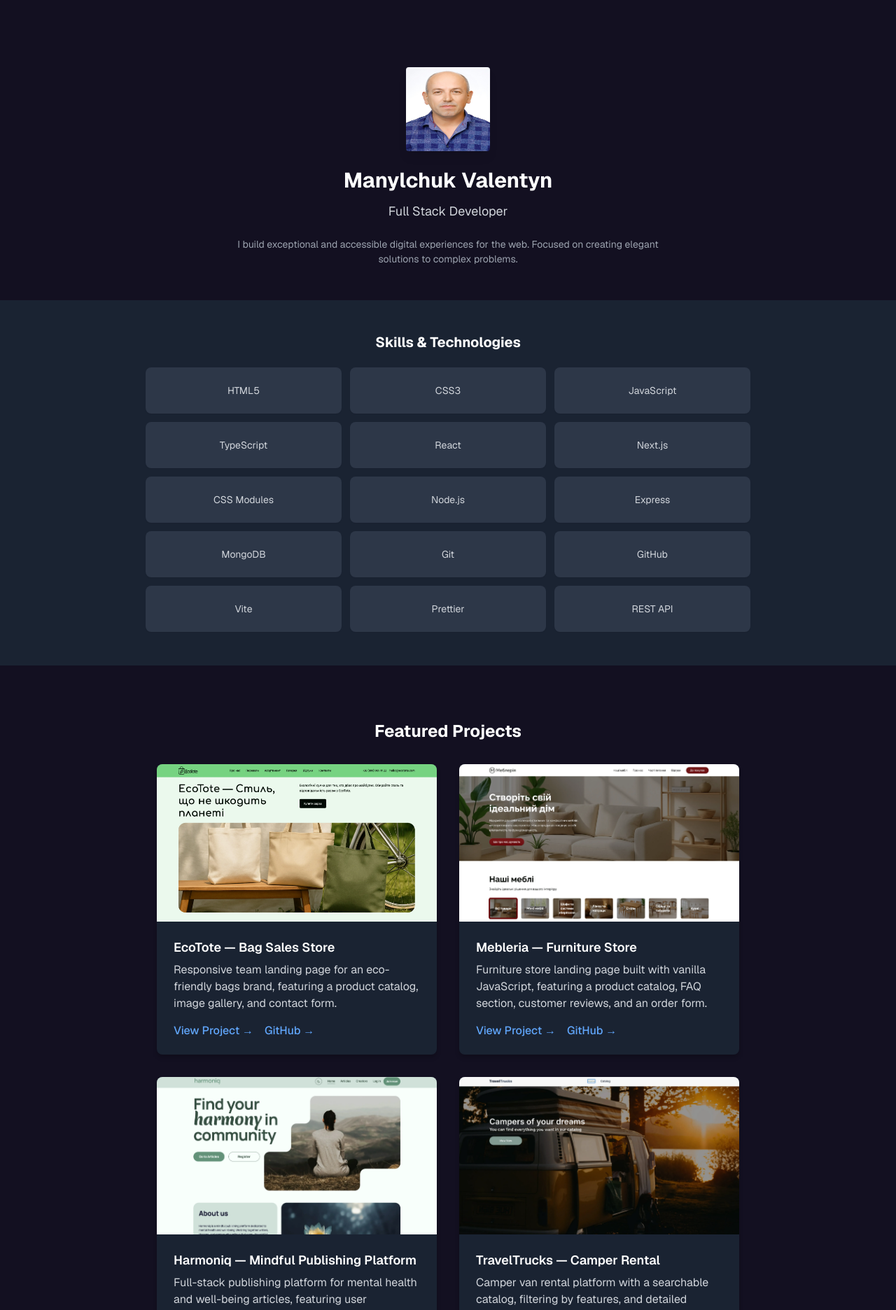
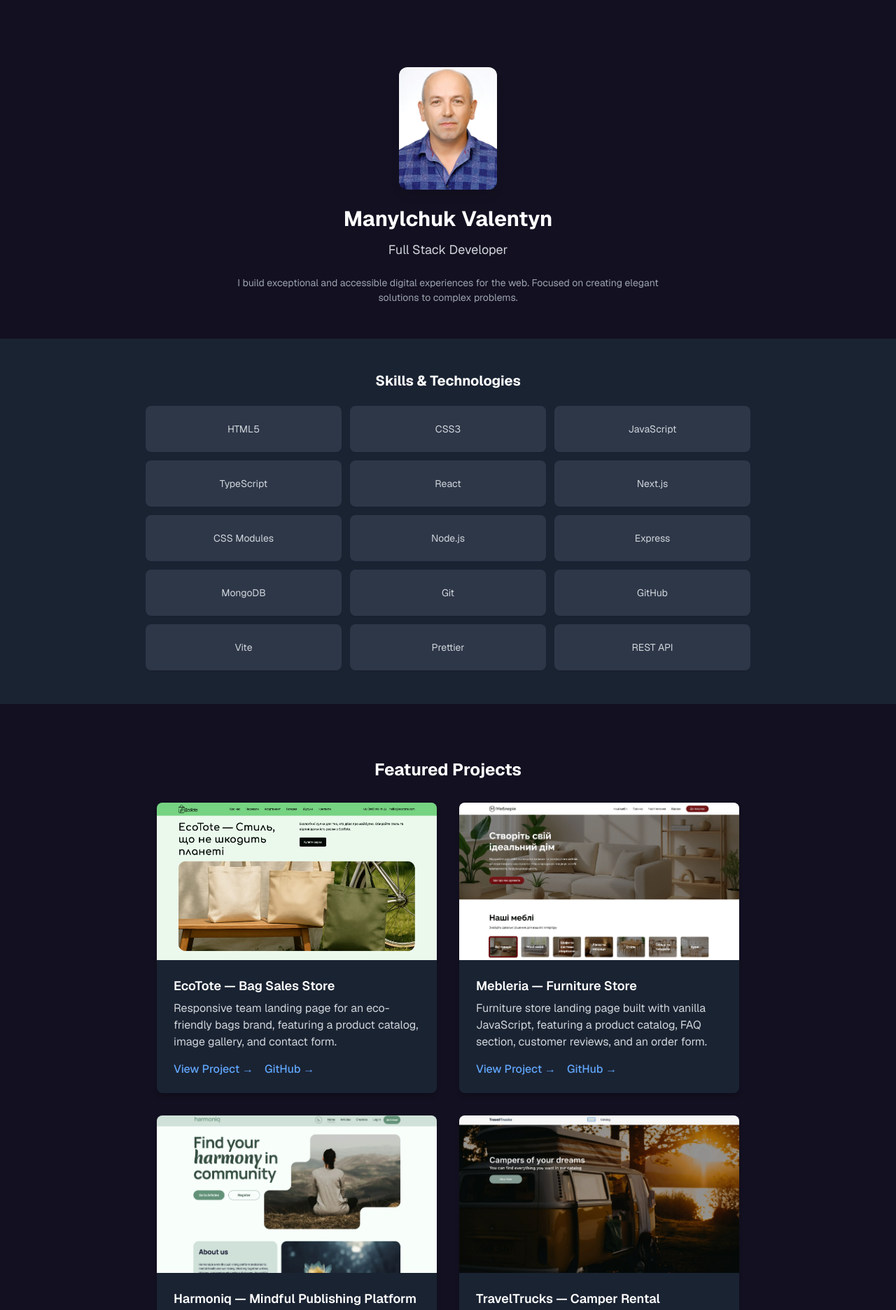
Before and after one commit to manilchuk/Portfolio-Manylchuk, a Next.js app: page / in a window 1280 px wide. Shown: the top 1872 px of the page at 70% size. Built offline with nearby package versions, Linux system fonts and the light colour scheme.

Commit message:
fix .image in HeroSection

```diff
--- a/app/components/HeroSection/HeroSection.module.css
+++ b/app/components/HeroSection/HeroSection.module.css
@@ -14,8 +14,9 @@
 .image {
   display: block;
   margin: 0 auto;
-  border-radius: 4px;
+  border-radius: 12px;
   box-shadow: 0 10px 15px -3px rgb(0 0 0 / 0.1);
+  object-fit: cover;
 }
 
 .title {
--- a/app/components/HeroSection/HeroSection.tsx
+++ b/app/components/HeroSection/HeroSection.tsx
@@ -10,8 +10,8 @@ export default function HeroSection() {
         <Image
           src="/portrait.jpg"
           alt="Profile Picture"
-          width={120}
-          height={120}
+          width={140}
+          height={175}
           className={styles.image}
         />
       </div>
--- a/app/components/ProjectsSection/ProjectsSection.tsx
+++ b/app/components/ProjectsSection/ProjectsSection.tsx
@@ -33,7 +33,7 @@ const projects = [
     id: 4,
     title: 'TravelTrucks — Camper Rental',
     description:
-      'Camper van rental platform with a searchable catalog, filtering by features, and detailed vehicle pages.',
+      'Camper van rental platform with a searchable catalog, advanced filtering by features, detailed vehicle pages, and a seamless booking experience.',
     image: '/traveltrucks.webp',
     link: 'https://travel-trucks-ruddy-xi.vercel.app/',
     githubLink: 'https://github.com/manilchuk/TravelTrucks',
```
